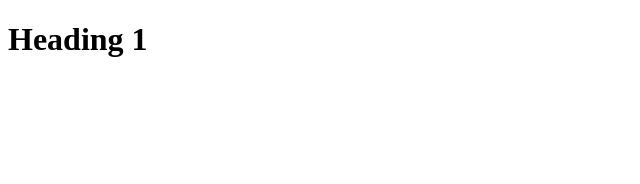
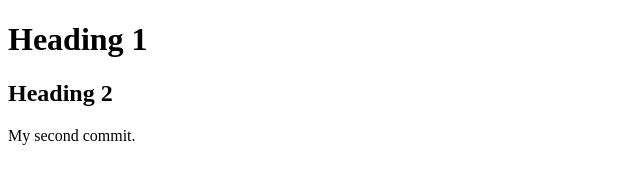
Before and after one commit to Aayushma25/git_remote, a plain HTML site: page index.html in a window 1280 px wide. Shown: the whole page, without its empty margins (0-640 px from the left). Drawn offline with Linux system fonts and the light colour scheme.

Commit message:
My commit change

```diff
--- a/index.html
+++ b/index.html
@@ -7,6 +7,9 @@
 </head>
 <body>
     <h1> Heading 1</h1>
+    <h2> Heading 2 </h2>
+
+    <p> My second commit.</p>
 
 </body>
 </html>
```
